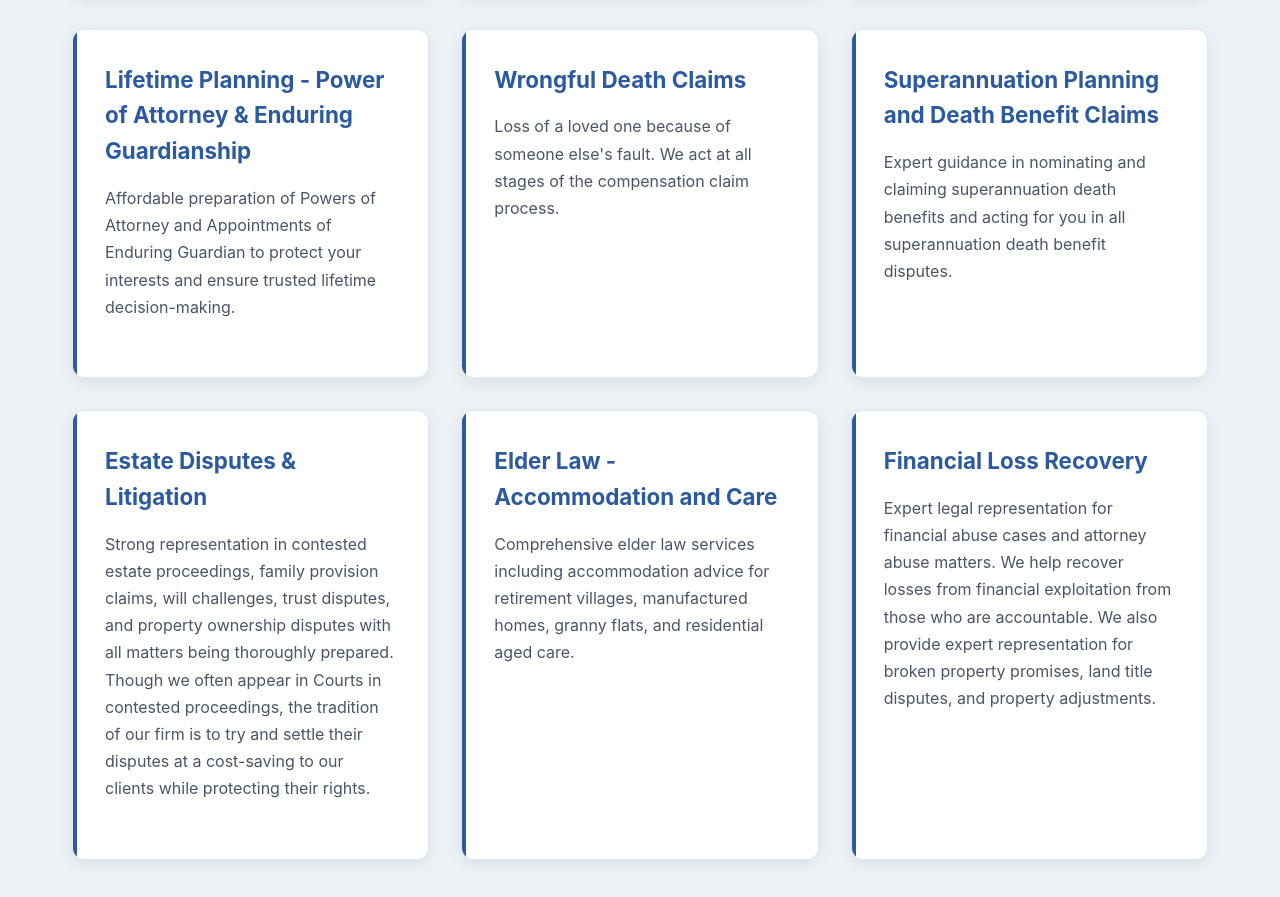
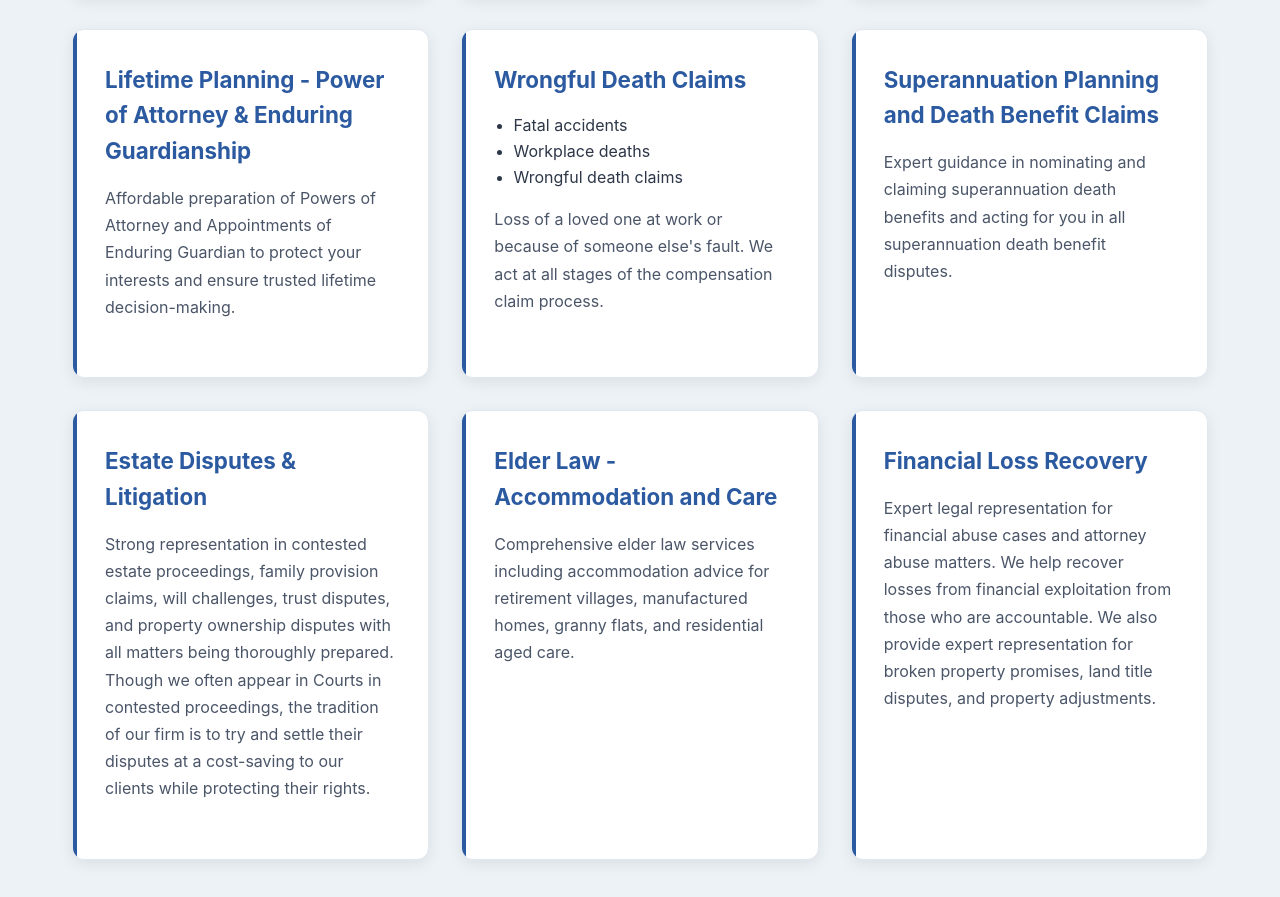
Before and after one commit to squirrelhog/wilsons-solicitors-website, a plain HTML site: page index.html in a window 1280 px wide. Shown: the part 1773-2670 px from the top of the page. Drawn offline with Linux system fonts and the light colour scheme.

Commit message:
Update Wrongful Death Claims section with bullet points
Added bullet points for fatal accidents, workplace deaths, and wrongful death claims with improved formatting and spacing.

🤖 Generated with [Claude Code](https://claude.com/claude-code)

Co-Authored-By: Claude <noreply@anthropic.com>

```diff
--- a/index.html
+++ b/index.html
@@ -269,7 +269,13 @@
                 <!-- To re-enable: change div to <a href="services/wrongful-death.html"> and uncomment Learn More span -->
                 <div class="service-card" style="text-decoration: none; color: inherit; display: block;">
                     <h3>Wrongful Death Claims</h3>
-                    <p>Loss of a loved one because of someone else's fault.  We act at all stages of the compensation claim process.</p>
+                    <ul style="padding-left: 1.2em; margin-bottom: 1rem;">
+                        <li>Fatal accidents</li>
+                        <li>Workplace deaths</li>
+                        <li>Wrongful death claims</li>
+                    </ul>
+
+                    <p>Loss of a loved one at work or because of someone else's fault.  We act at all stages of the compensation claim process.</p>
                     <!-- <span class="service-link">Learn More →</span> -->
                 </div>
 
```
